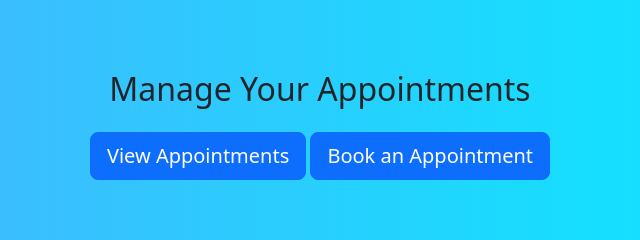
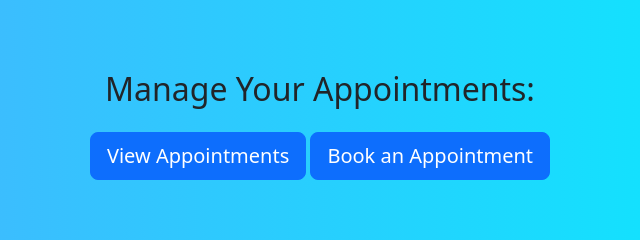
Before and after one commit to TechnoFreak-Lavish/Dental_Appoinment_App, a plain HTML site: page Pages/appointments.html in a window 1280 px wide. Shown: the part 275-515 px from the top of the page, 320-960 px from the left. Drawn offline with nearby package versions, Linux system fonts and the light colour scheme.

```diff
--- a/Pages/appointments.html
+++ b/Pages/appointments.html
@@ -20,7 +20,7 @@
 </style>
 <body>
     <div class="container">
-        <h2 class="mb-4">Manage Your Appointments</h2>
+        <h2 class="mb-4">Manage Your Appointments:</h2>
         <a href="viewappointments.html" class="btn btn-primary btn-lg">View Appointments</a>
         <a href="bookappointment.html" class="btn btn-primary btn-lg">Book an Appointment</a>
     </div>
```
